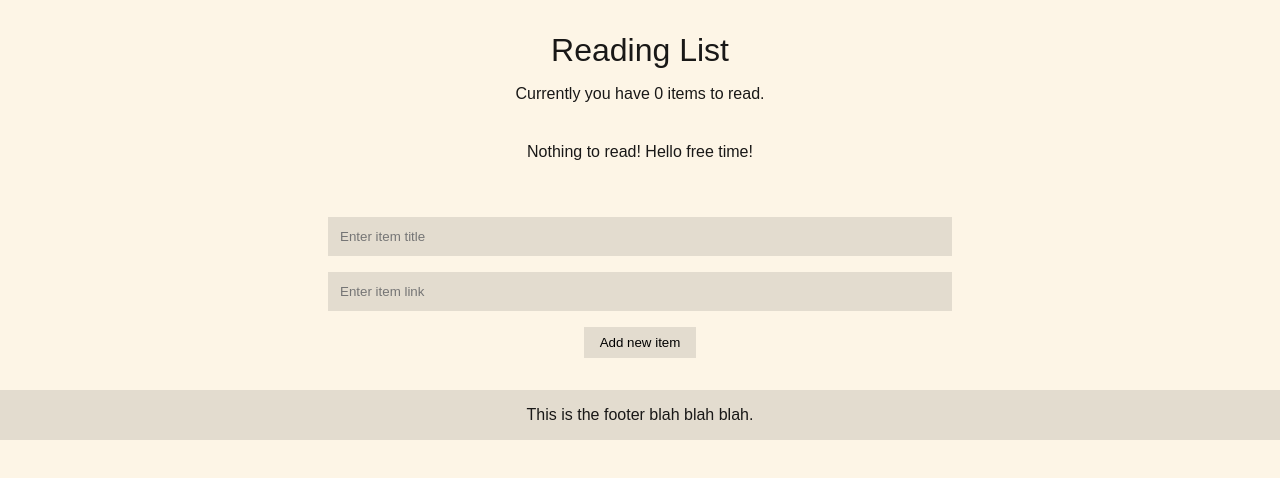
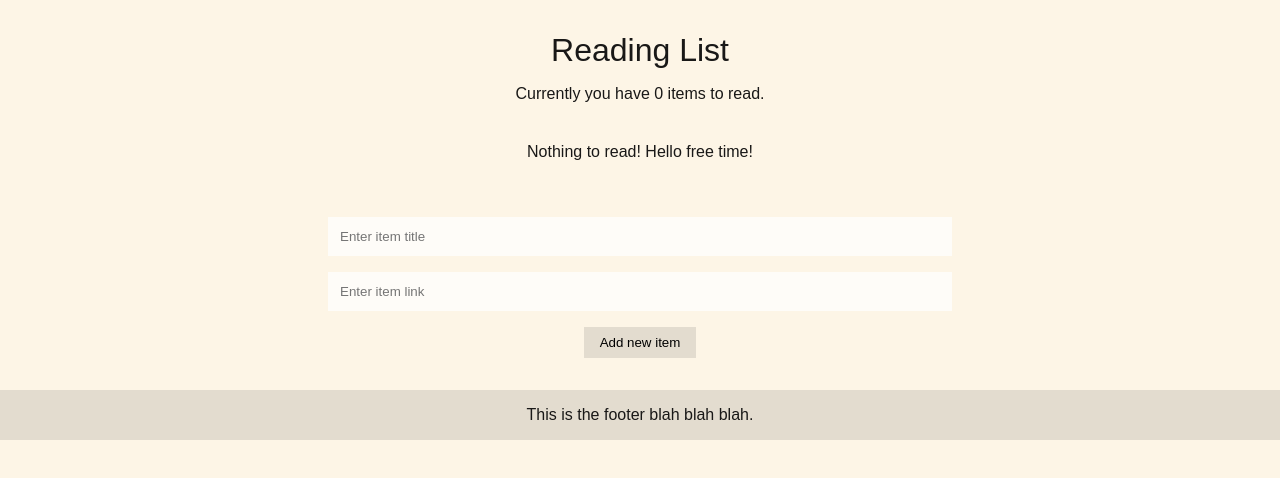
Before and after one commit to matt-harris/react-ts-myreadinglist, a React (Create React App) app: page / in a window 1280 px wide. Shown: the top 478 px of the page. Built offline with nearby package versions, Linux system fonts and the light colour scheme.

Commit message:
Edit ListForm styles

```diff
--- a/src/components/ListForm.tsx
+++ b/src/components/ListForm.tsx
@@ -11,7 +11,7 @@ const TextInput = styled.input`
   margin-top: 0.5rem;
   margin-bottom: 0.5rem;
   padding: 0.75rem;
-  background-color: #e3dccf;
+  background-color: #fefcf8;
   border: 0;
 `;
 
@@ -21,6 +21,7 @@ const Submit = styled.input`
   padding: 0.5rem 1rem;
   background-color: #e3dccf;
   border: 0;
+  cursor: pointer;
 `;
 
 const ListForm = () => {
```
